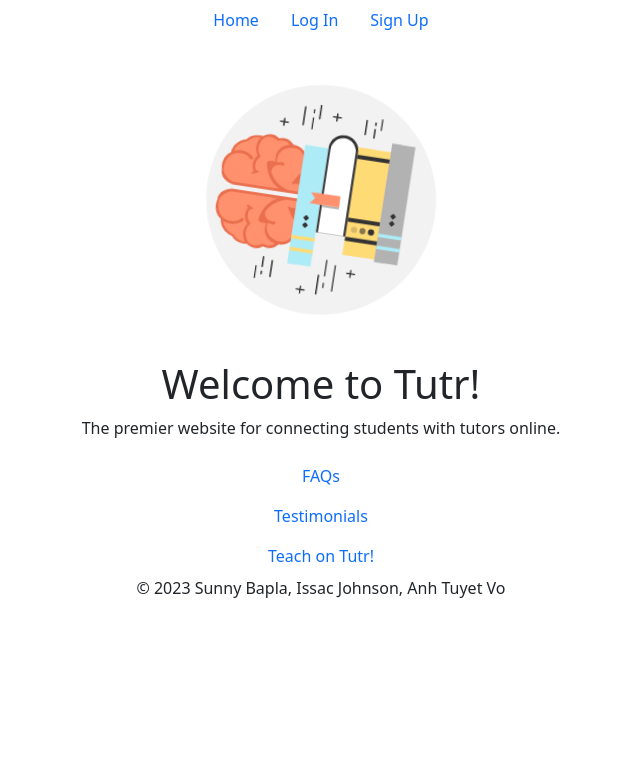
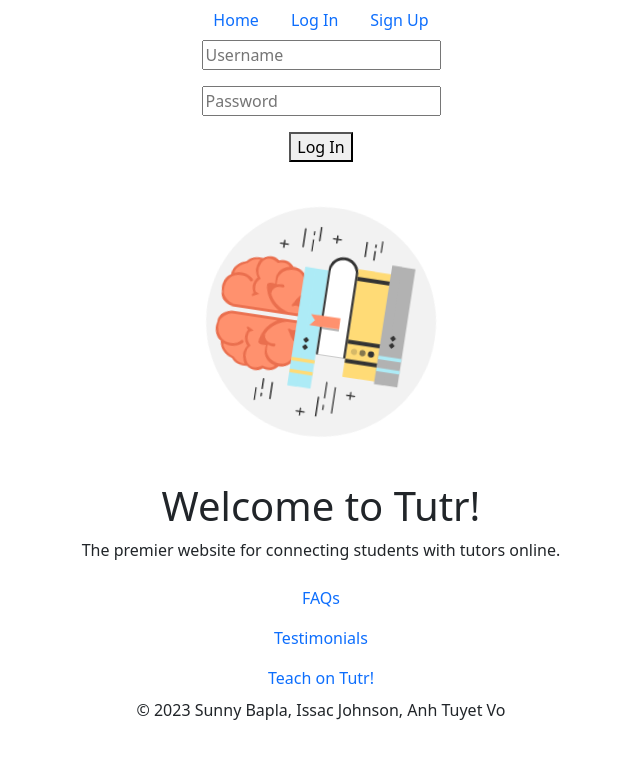
Before and after one commit to anhvo31/tutr, a React (Create React App) app in the folder tutr/: page /log-in in a window 1280 px wide. Shown: the top 758 px of the page, without its empty margins (319-959 px from the left). Built offline with nearby package versions, Linux system fonts and the light colour scheme.

Commit message:
Added log in page

```diff
--- a/tutr/src/App.js
+++ b/tutr/src/App.js
@@ -1,15 +1,19 @@
 import logo from './logo.svg';
 import './App.css';
-import { BrowserRouter as Router, Route } from 'react-router-dom';
+import { BrowserRouter as Router, Routes, Route } from 'react-router-dom';
 import "bootstrap/dist/css/bootstrap.min.css";
 import Navigation from './components/Navigation.js';
 import About from './components/About.js';
+import LogIn from './components/LogIn.js';
 
 function App() {
   return (
     <div className="App">
       <Router>
         <Navigation />
+        <Routes>
+          <Route path="/log-in" element={<LogIn />} />
+        </Routes>
       </Router>
       <header class="main-header">
         <img src={logo} className="App-logo" alt="logo" />
--- /dev/null
+++ b/tutr/src/components/LogIn.js
@@ -0,0 +1,32 @@
+import React, { useState } from 'react';
+
+export const LogInPage = () => {
+    const [userName, setUserName] = useState('');
+    const [password, setPassword] = useState('');
+
+    return (
+        <div>
+            <input
+                type="text"
+                placeholder='Username'
+                value={userName}
+                onChange={(e) => {setUserName(e.target.value)}}
+                required
+            />
+            <p></p>
+            <input
+                type="text"
+                placeholder='Password'
+                value={password}
+                onChange={(e) => {setPassword(e.target.value)}}
+                required
+            />
+            <p></p>
+            <button type="submit">
+                Log In
+            </button>
+        </div>
+    );
+};
+
+export default LogInPage;
```
